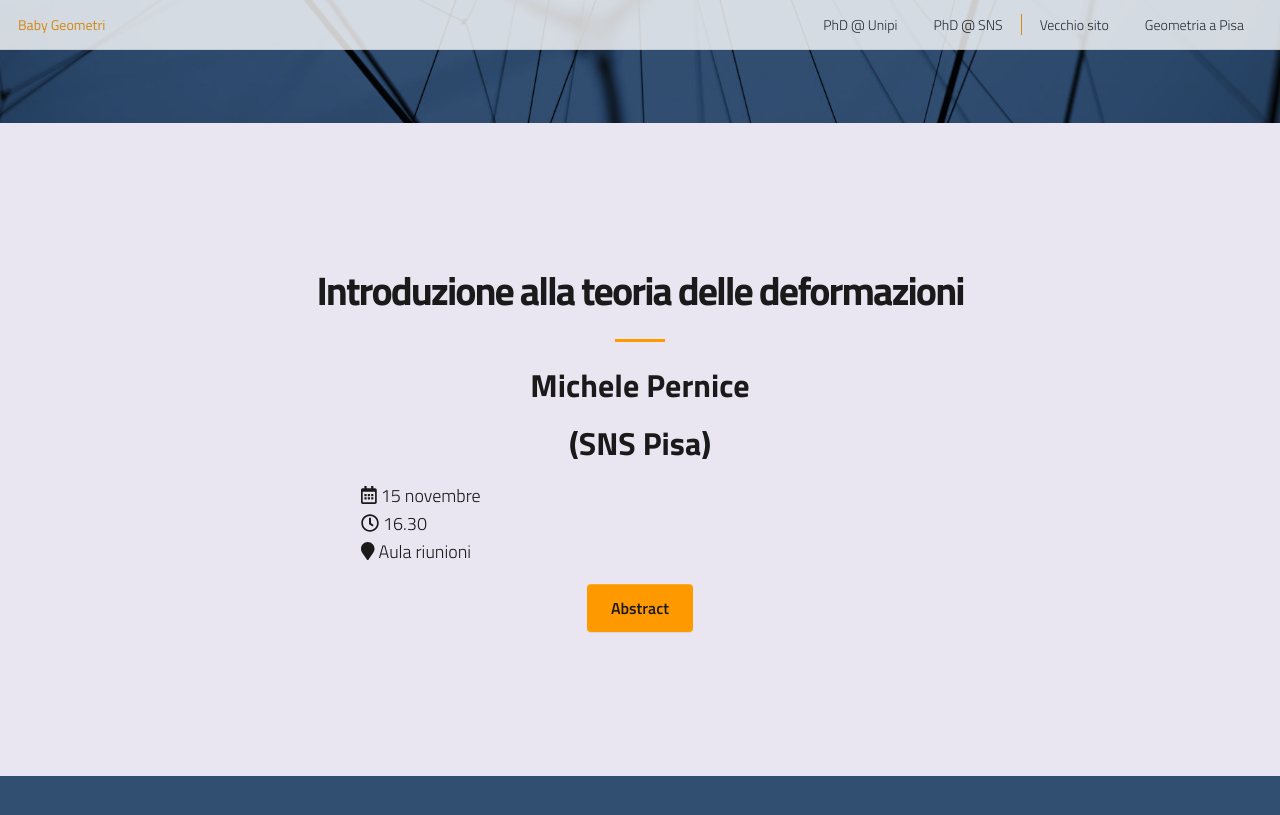
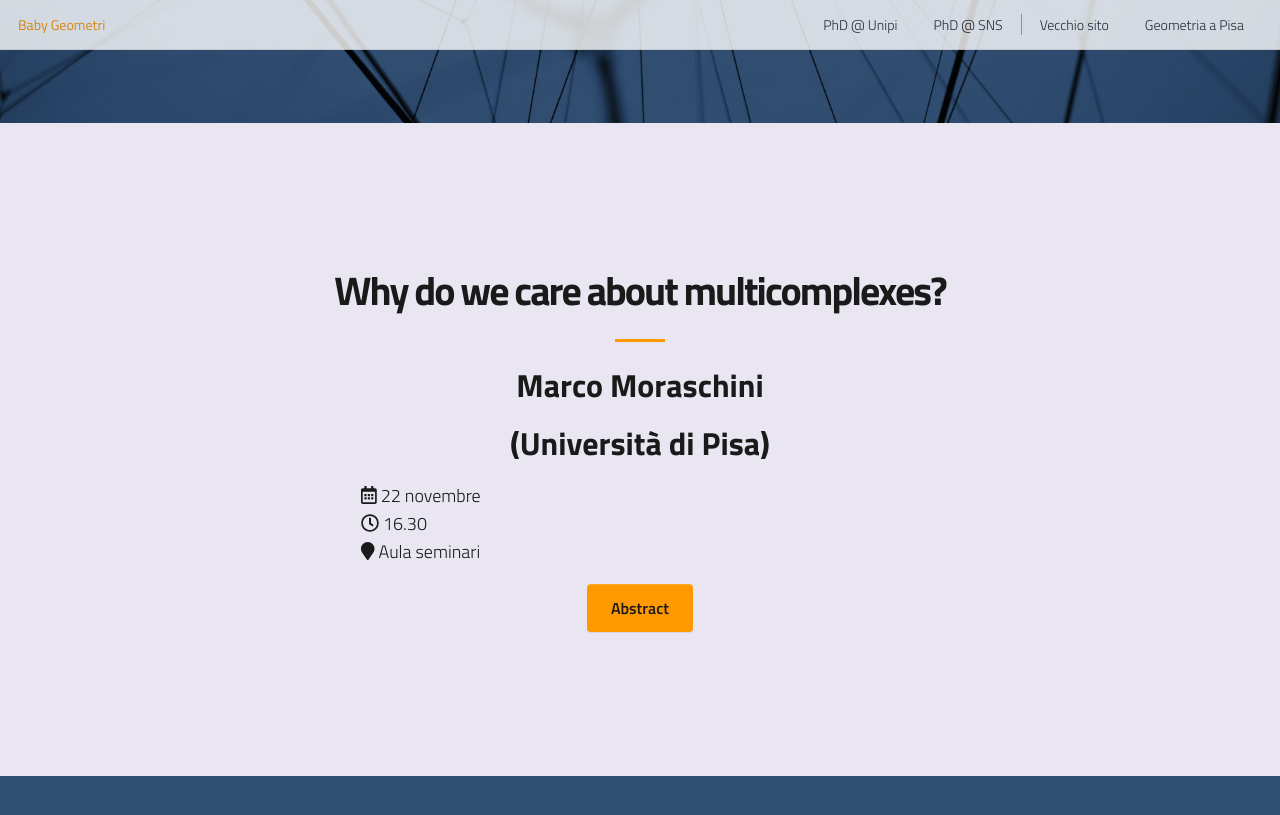
Before and after one commit to baby-geometri/baby-geometri.github.io, a Jekyll site: the page built from index.md, in a window 1280 px wide and 900 px high, scrolled down 777 px. Shown: the top 815 px of the window. Built offline with Jekyll 4.4.1, drawn with Linux system fonts in a browser that asks for light colours; nearby versions of some CDN libraries; some of the changed lines change nothing that is shown; some of the changed text lies outside the part shown.

Commit message:
update marco

```diff
--- a/_data/content.yaml
+++ b/_data/content.yaml
@@ -4,13 +4,13 @@ main:
   <p class=\"text-faded mb-4\">Università degli Studi di Pisa - Scuola Normale Superiore</p>"
 
 whitepaper:
-  nome: "Michele Pernice"
-  provenienza: SNS Pisa
-  titolo: Introduzione alla teoria delle deformazioni
-  data: "15 novembre"
-  luogo: "Aula riunioni"
+  nome: "Marco Moraschini"
+  provenienza: Università di Pisa
+  titolo: Why do we care about multicomplexes?
+  data: "22 novembre"
+  luogo: "Aula seminari"
   ora: "16.30"
-  abstract: L'obiettivo di questo seminario sarà di introdurre le nozioni basilari di teoria delle deformazioni astratta quali funtori di deformazione, spazio tangente di Schlessinger, famiglie semiuniversali e teorie dell'ostruzione. Inoltre tempo permettendo, se ne vedrà l'applicazione sulla teoria delle deformazione degli schemi affini.
+  abstract: Il volume simpliciale è un invariante omotopico per varietà compatte introdotto da Gromov nel 1982 nel suo articolo pionieristico "Volume and bounded cohomology". In parole povere, il volume simpliciale misura la complessità di una varietà in termini delle sue catene singolari reali. L'obiettivo di questo seminario è di descrivere l'idea originaria di Gromov su come affrontare lo studio di questo invariante, ossia attraverso la teoria dei multicomplessi (e la più nota coomologia limitata). I multicomplessi sono una struttura simpliciale che generalizza la nozione di complesso simpliciale. Durante il seminario dopo aver richiamato le definizioni di volume simpliciale e coomologia limitata, introdurremo i concetti principali della teoria dei multicomplessi. In seguito, vedremo attraverso alcuni risultati intermedi come questa teoria ci permetta di mettere in risalto lo stretto legame fra  il volume simpliciale (o più precisamente la coomologia limitata) ed il gruppo fondamentale della varietà in questione.Il legame preciso è descritto dal Mapping Theorem di Gromov. Questo seminario si basa su di un lavoro in collaborazione con Roberto Frigerio ed ovviamente sull' articolo originale di Gromov "Volume and bounded cohomology".
 
 chisiamo:
   title: "Chi siamo"
--- a/_data/futuri.yaml
+++ b/_data/futuri.yaml
@@ -1,17 +1,10 @@
-- nome: "Michele Pernice"
-  provenienza: SNS Pisa
-  titolo: Introduzione alla teoria delle deformazioni
-  data: "15 novembre"
-  luogo: "Aulra riunioni"
-  ora: "16.30"
-  abstract: L'obiettivo di questo seminario sarà di introdurre le nozioni basilari di teoria delle deformazioni astratta quali funtori di deformazione, spazio tangente di Schlessinger, famiglie semiuniversali e teorie dell'ostruzione. Inoltre tempo permettendo, se ne vedrà l'applicazione sulla teoria delle deformazione degli schemi affini.
 - nome: "Marco Moraschini"
   provenienza: Università di Pisa
-  titolo: TBA
+  titolo: Why do we care about multicomplexes?
   data: "22 novembre"
   luogo: "Aula seminari"
   ora: "16.30"
-  abstract: TBA
+  abstract: Il volume simpliciale è un invariante omotopico per varietà compatte introdotto da Gromov nel 1982 nel suo articolo pionieristico "Volume and bounded cohomology". In parole povere, il volume simpliciale misura la complessità di una varietà in termini delle sue catene singolari reali. L'obiettivo di questo seminario è di descrivere l'idea originaria di Gromov su come affrontare lo studio di questo invariante, ossia attraverso la teoria dei multicomplessi (e la più nota coomologia limitata). I multicomplessi sono una struttura simpliciale che generalizza la nozione di complesso simpliciale. Durante il seminario dopo aver richiamato le definizioni di volume simpliciale e coomologia limitata, introdurremo i concetti principali della teoria dei multicomplessi. In seguito, vedremo attraverso alcuni risultati intermedi come questa teoria ci permetta di mettere in risalto lo stretto legame fra  il volume simpliciale (o più precisamente la coomologia limitata) ed il gruppo fondamentale della varietà in questione.Il legame preciso è descritto dal Mapping Theorem di Gromov. Questo seminario si basa su di un lavoro in collaborazione con Roberto Frigerio ed ovviamente sull' articolo originale di Gromov "Volume and bounded cohomology".
 - nome: "Lorenzo Guerra"
   provenienza: SNS Pisa
   titolo: TBA
--- a/_data/passati_18_19.yaml
+++ b/_data/passati_18_19.yaml
@@ -1,7 +1,7 @@
-- nome: "GIULIO BELLETTI"
-  provenienza: Centro de Giorgi
-  titolo: Dynamics on translation surfaces\(:\) a (very very very) short survey
-  data: "28 maggio"
-  luogo: "aula magna"
+- nome: "Michele Pernice"
+  provenienza: SNS Pisa
+  titolo: Introduzione alla teoria delle deformazioni
+  data: "15 novembre"
+  luogo: "Aula riunioni"
   ora: "16.30"
-  abstract: Translation surfaces are surfaces which come naturally into play both from a dynamical motivation (billiards in polygons) and from a more algebro-geometrical point of view (they are related to the Teichmuller space). We will start with some examples, give some motivations about why one is interested in them and then focus more on the dynamical side. We will give a short survey of some more or less classical result from the very rich literature. Time permitting, we will also relate this to some Diophantine approximation.
+  abstract: L'obiettivo di questo seminario sarà di introdurre le nozioni basilari di teoria delle deformazioni astratta quali funtori di deformazione, spazio tangente di Schlessinger, famiglie semiuniversali e teorie dell'ostruzione. Inoltre tempo permettendo, se ne vedrà l'applicazione sulla teoria delle deformazione degli schemi affini.
```
Also changed, not shown: 1 other file.
